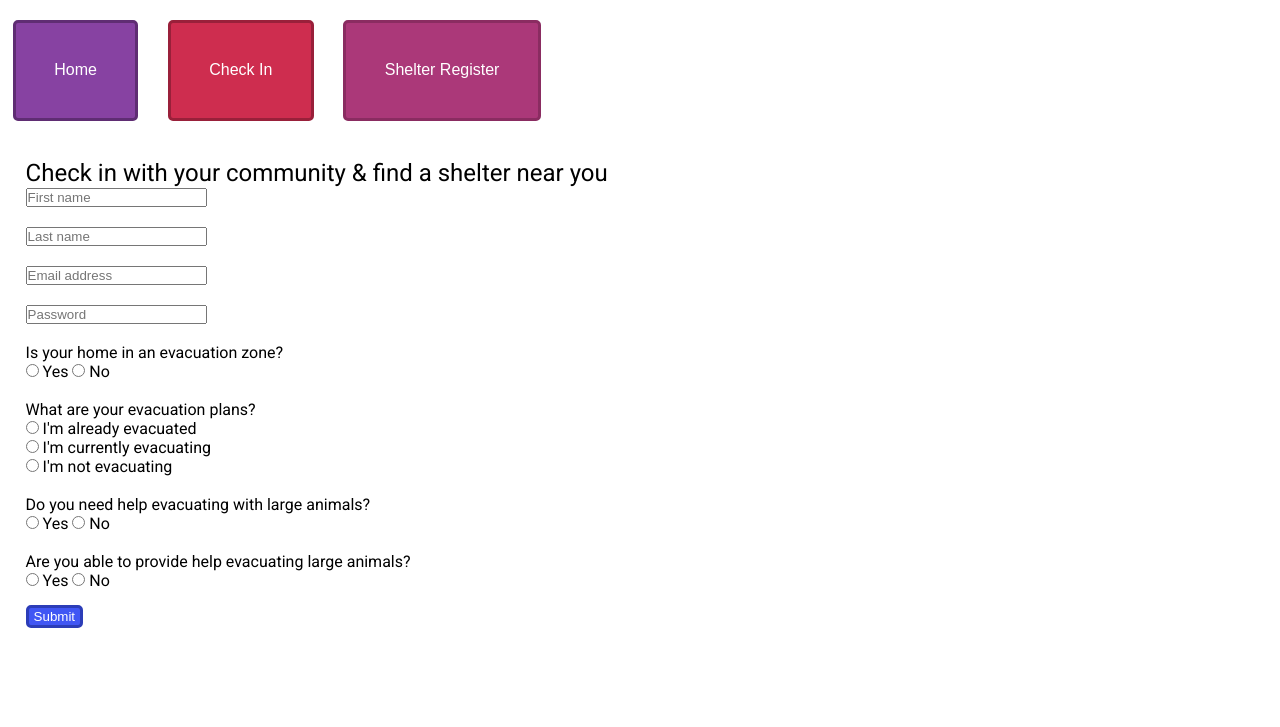
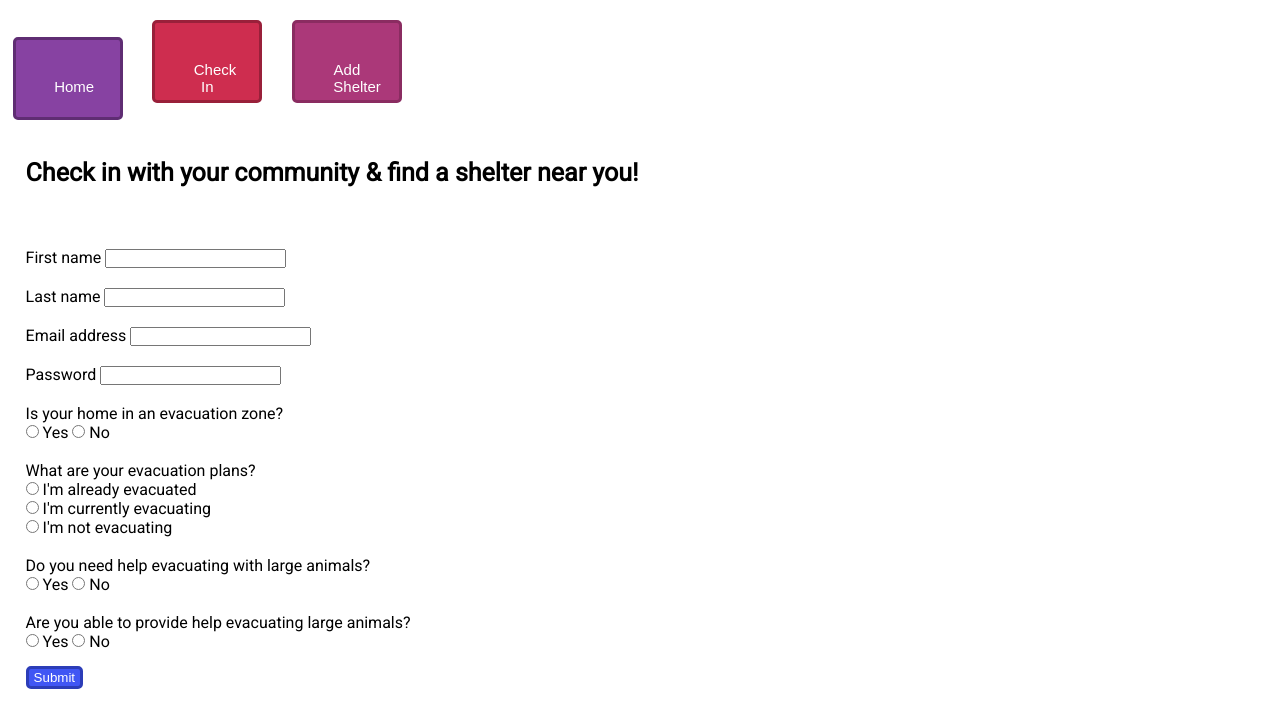
Before and after one commit to willm0602/SSU-WICS-Hackathon-Project-Fall-2021, a website: page pages/register.html in a window 1280 px wide. Shown: the part 33-760 px from the top of the page. Drawn offline with nearby package versions, Linux system fonts and the light colour scheme; some packages are replaced by stand-ins of ours; files that its build step writes are made by us from their sources; no server answers; files whose address does not match are found by name.

```diff
--- a/pages/register.html
+++ b/pages/register.html
@@ -27,33 +27,33 @@
             <div style="margin-top: 10px;">
                 <a href="/"><button class="map-page-button">Home</button></a>
                 <a href="/register"><button onclick="checkIfRegsitered()" class="check-in-button">Check In</button></a>
-                <a href="/shelterreg"><button class="shelter-reg-button">Shelter Register</button></a>
+                <a href="/shelterreg"><button class="shelter-reg-button">Add Shelter</button></a>
             </div>
         </div>
 
         <div class="header">
-        <h2>Check in with your community & find a shelter near you</h2>
+        <h2 class="intro" >Check in with your community & find a shelter near you!</h2>
         <form action = "/userlist">
-            <label for ="firstname">
-                <input type="text" required id= "firstname" name = "registration" placeholder="First name">
+            <label for ="firstname">First name
+                <input type="text" required id= "firstname" name = "registration">
             </label>
 
             <br><br>
 
-            <label for ="lastname">
-                <input type="text" required id= "lastname" name = "registration" placeholder="Last name">
+            <label for ="lastname">Last name
+                <input type="text" required id= "lastname" name = "registration">
             </label>
 
             <br><br>
 
-            <label for ="email">
-                <input type="text" required id= "email" name = "registration" placeholder="Email address">
+            <label for ="email">Email address
+                <input type="text" required id= "email" name = "registration">
             </label>
 
             <br><br>
 
-            <label for ="password">
-                <input type="password" required id= "password" name = "registration" placeholder="Password">
+            <label for ="password">Password
+                <input type="password" required id= "password" name = "registration">
             </label>
 
             <br><br>
--- a/public/styles/style.css
+++ b/public/styles/style.css
@@ -38,8 +38,9 @@
     width:100%;
     height:85%;
 }
+
 h2 {
-    font-weight: normal !important;
+    font-weight: normal
 }
 
 .check-in-button, .find-shelter-button,.shelter-reg-button, .map-page-button{
@@ -48,11 +49,14 @@
     color: white;
     padding: 3%;
     margin: 1%;
-    text-align: center;
+    text-align:top;
+    /* vertical-align: top; */
     text-decoration: none;
     display: inline-block;
-    font-size: 16px;
+    font-size: 15px;
     border-radius: 5px;
+    height: 60px;
+    width: 110px;
 }
 
 .check-in-button{
@@ -94,6 +98,12 @@
     color: white;
 }
 
+
+.intro{
+    font-weight:bold;
+    font-size: 25px;
+    padding-bottom: 5%;
+}
 
 .safe{
     border-color: #4056F4;
```
Also changed, not shown: pages/map-page.html (+3 -2 lines), pages/shelterreg.html (+12 -12 lines).
